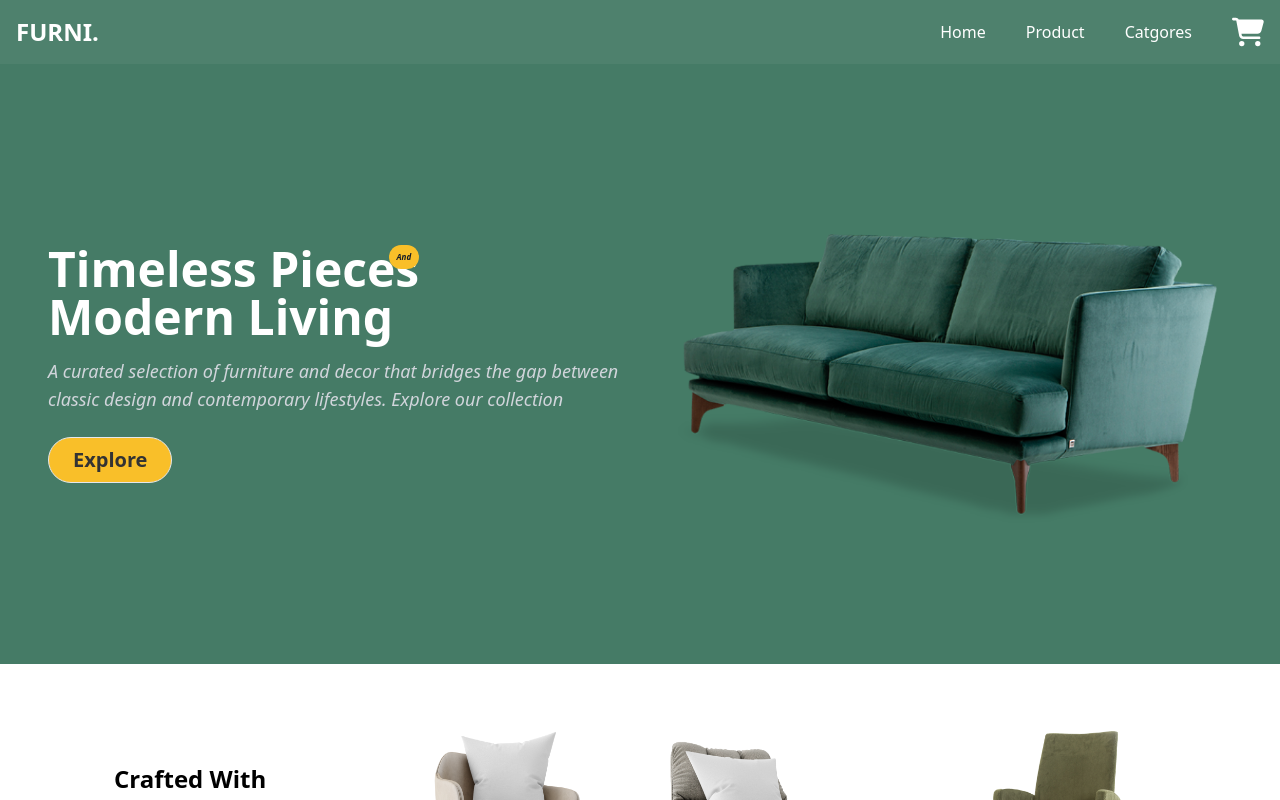
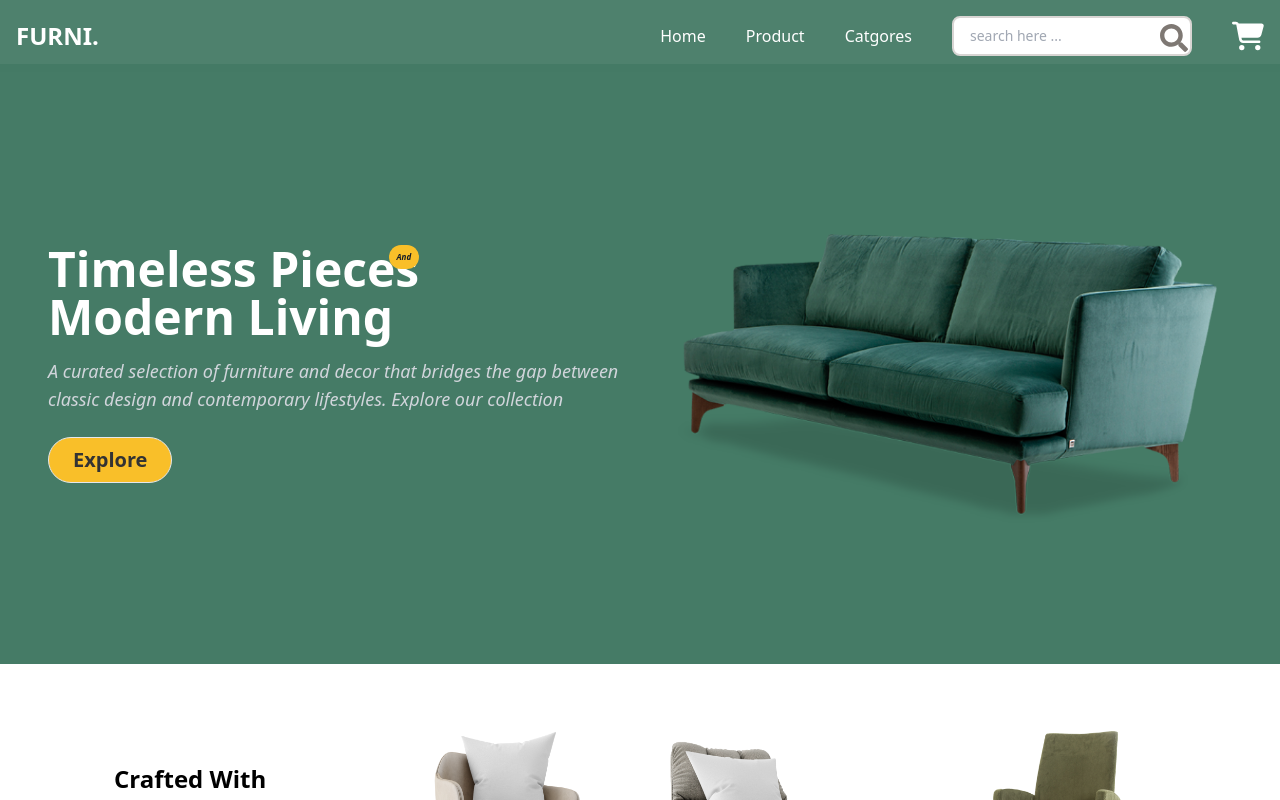
Before and after one commit to Fitsum1101/DemoFurnithure, a React (Create React App) app: page / in a window 1280 px wide. Shown: the top 800 px of the page. Built offline with nearby package versions, Linux system fonts and the light colour scheme.

Commit message:
some change

```diff
--- a/src/Ui/NavBar.jsx
+++ b/src/Ui/NavBar.jsx
@@ -34,6 +34,7 @@
 import { FaCartShopping } from "react-icons/fa6";
 import { Link } from "react-router-dom";
 import { useState } from "react";
+import { FaSearch } from "react-icons/fa";
 
 function NavBar() {
   const [isOpen, setIsOpen] = useState(false);
@@ -89,6 +90,16 @@ function NavBar() {
             <li className="py-2 md:py-0">
               <Link to="/catgores">Catgores</Link>
             </li>
+            <li>
+              <div className="flex relative items-center">
+                <input
+                  type="text"
+                  placeholder="search here ..."
+                  className="border-2 text-black rounded-lg px-4 border-stone-300 w-full sm:w-60 py-2 text-sm"
+                />
+                <FaSearch className="w-7 h-7 text-stone-500 absolute right-1 top-2 " />
+              </div>
+            </li>
             <li className="py-2 md:py-0">
               <Link to="/cart">
                 <FaCartShopping className="w-8 h-8" />
```
